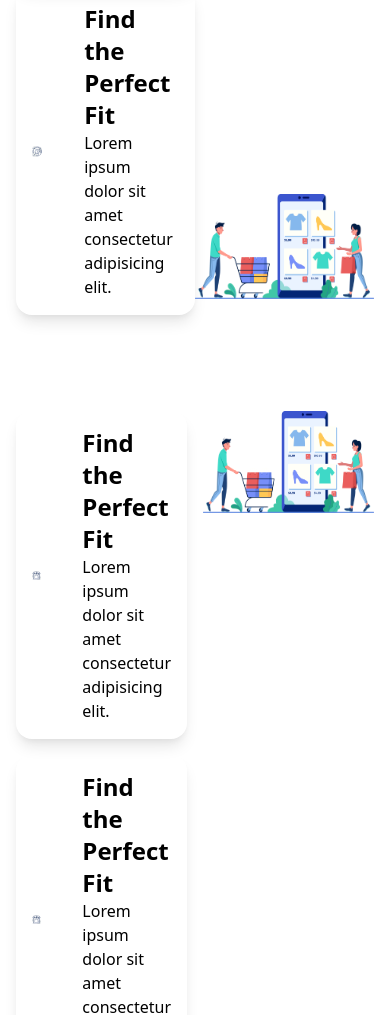
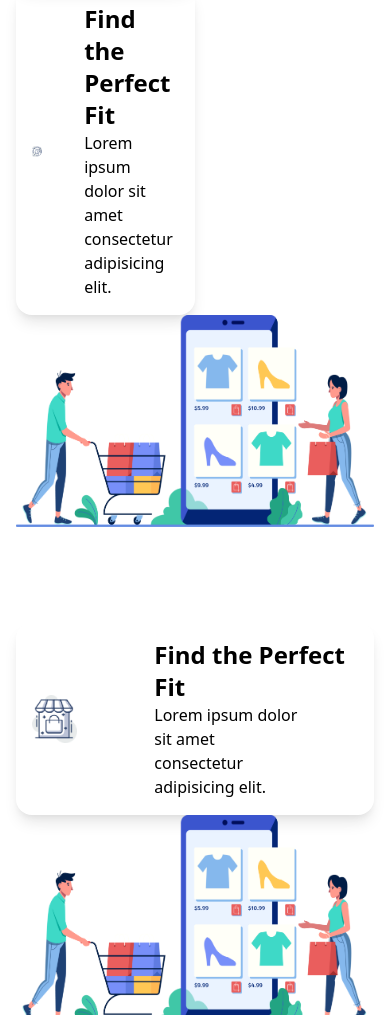
Before and after one commit to kaosarnub92/penguin-fashion-tailwind, a plain HTML site: page index.html in a window 390 px wide. Shown: the part 5953-6968 px from the top of the page. Drawn offline with nearby package versions, Linux system fonts and the light colour scheme.

Commit message:
Responsive

```diff
--- a/index.html
+++ b/index.html
@@ -157,7 +157,7 @@
         </section>
 
         <!-- Features section  -->
-        <section class="container flex justify-between p-4 mx-auto my-16 ">
+        <section class="container lg:flex justify-between p-4 mx-auto my-16 ">
             <div class="w-1/2">
                 <div class="flex jutify-center items-center shadow-lg rounded-2xl p-4 ">
                     <div>
@@ -187,14 +187,14 @@
                     </div>
                 </div>
             </div>
-            <div class="w-1/2 relative">
-                <img class="absolute bottom-4 right-0" src="images/shopping.png" alt="">
+            <div class="lg:w-1/2 relative">
+                <img class="lg:absolute bottom-4 right-0" src="images/shopping.png" alt="">
             </div>
         </section>
 
 
         <!-- Feature using Grid  -->
-        <section class="container grid gap-4 grid-cols-2 p-4 mx-auto my-16 ">
+        <section class="container lg:grid gap-4 grid-cols-2 p-4 mx-auto my-16 ">
             <div>
                 <div class="flex jutify-center items-center shadow-lg rounded-2xl p-4 ">
                     <div>
```
